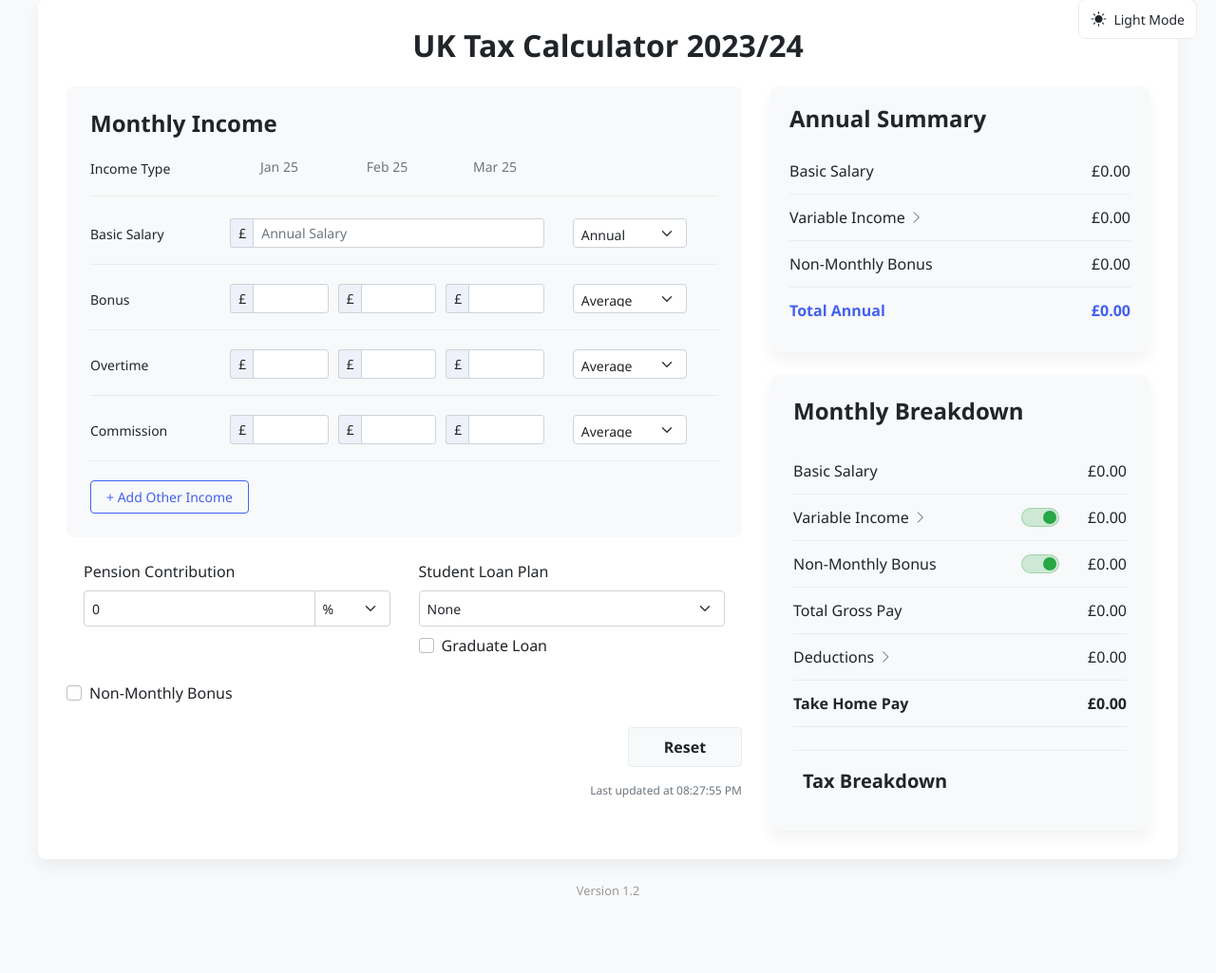
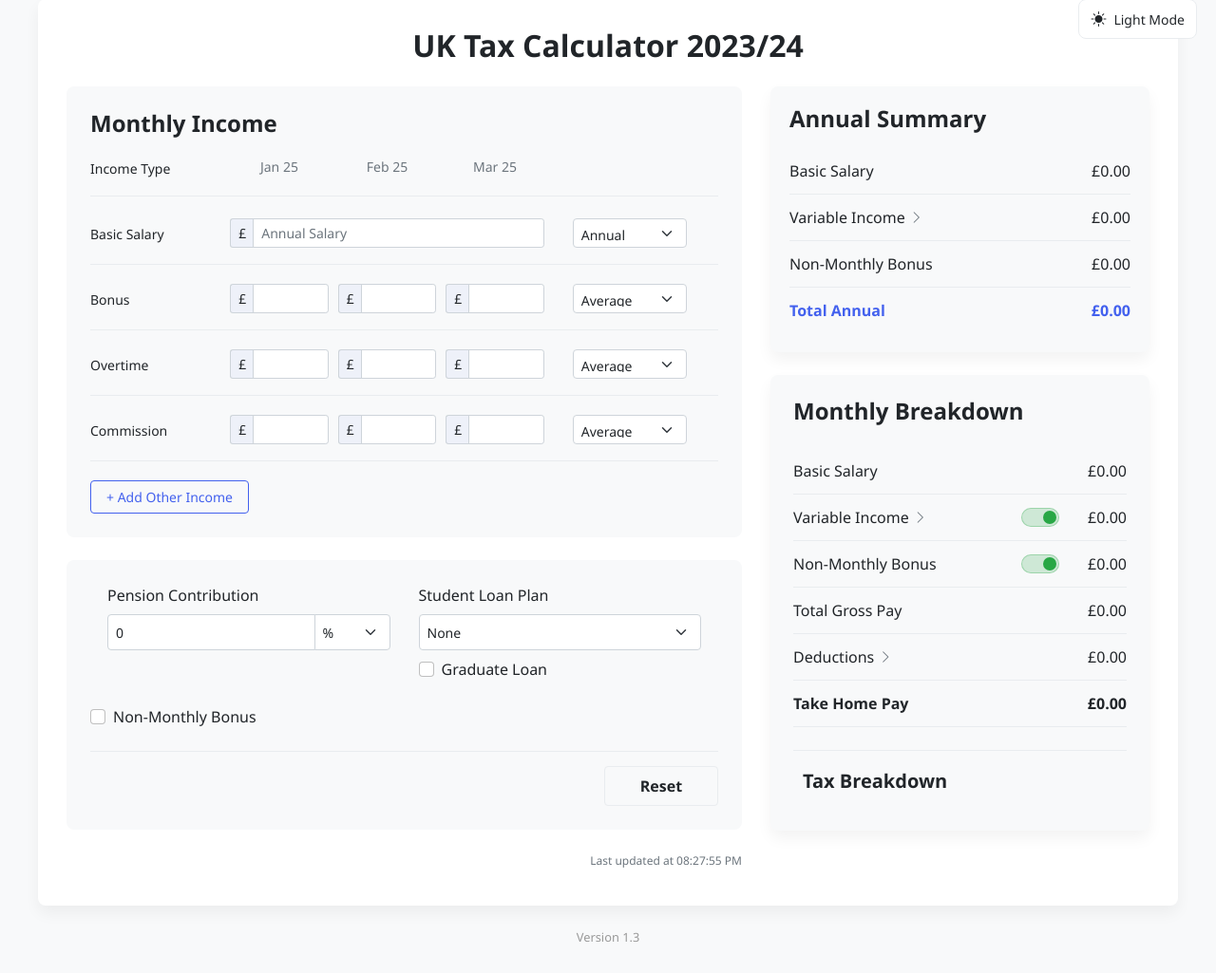
Before and after one commit to rcdavidson/tax_calculator, a Flask app: page / in a window 1280 px wide. Shown: the part 21-1046 px from the top of the page at 95% size. Before the commit the page ends 964 px from the top, so only its background shows below. Run offline with Flask 2, Linux system fonts and the light colour scheme.

Commit message:
Create a separate shaded box for additional options, move reset button to the bottom right with padding, fix reset to close variable income, update to v1.3

```diff
--- a/templates/index.html
+++ b/templates/index.html
@@ -1023,6 +1023,8 @@
                         </button>
                     </div>
 
+                    <!-- Create a new shaded box for these sections -->
+                    <div class="additional-income mb-4">
                         <!-- Update pension section with £/% toggle -->
                         <div class="row mb-4">
                             <div class="col-md-6">
@@ -1147,14 +1149,17 @@
                             </div>
                         </div>
 
-                    <!-- Status message -->
-                    <div class="text-center mt-4" style="width: 100%;">
-                        <div class="reset-btn-container">
+                        <!-- Reset button container at bottom right with padding -->
+                        <div style="display: flex; justify-content: flex-end; margin-top: 20px; padding-top: 15px; border-top: 1px solid var(--border-color);">
                             <button type="button" class="btn btn-secondary reset-btn" id="resetButton">
                                 <strong>Reset</strong>
                             </button>
                         </div>
-                        <div class="text-end mt-3 mb-2 update-timer" id="updateStatus">
+                    </div>
+
+                    <!-- Status message -->
+                    <div class="text-center" style="width: 100%;">
+                        <div class="text-end mb-2 update-timer" id="updateStatus">
                             Calculations update automatically
                         </div>
                     </div>
@@ -1669,11 +1674,13 @@
                     // Reset annual/monthly view
                     document.getElementById('basicMonthlyInputs').style.display = 'none';
                     document.getElementById('basicAnnualInput').style.display = 'block';
-                    // Hide breakdowns but keep variable breakdown visible
-                    document.getElementById('variableBreakdown').style.display = 'block';
-                    document.getElementById('variableBreakdownIcon').classList.add('open');
+                    // Hide all breakdowns
+                    document.getElementById('variableBreakdown').style.display = 'none';
+                    document.getElementById('variableBreakdownIcon').classList.remove('open');
                     document.getElementById('deductionsBreakdown').style.display = 'none';
                     document.getElementById('deductionsBreakdownIcon').classList.remove('open');
+                    document.getElementById('annualVariableBreakdown').style.display = 'none';
+                    document.getElementById('annualVariableBreakdownIcon').classList.remove('open');
 
                     // Remove all custom income rows
                     document.getElementById('additional-rows').innerHTML = '';
@@ -2246,7 +2253,7 @@
         }
     </script>
     <div class="text-center mt-4 mb-2" style="font-size: 0.8rem; color: #999;">
-        Version 1.2
+        Version 1.3
     </div>
 </body>
 </html>
```
Lines whose indentation alone changed are shown as unchanged.
